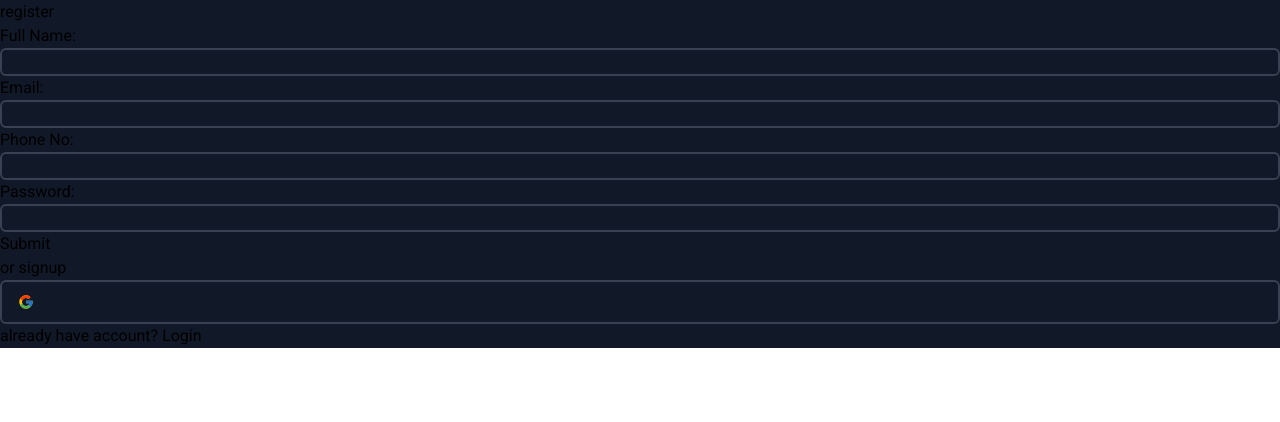
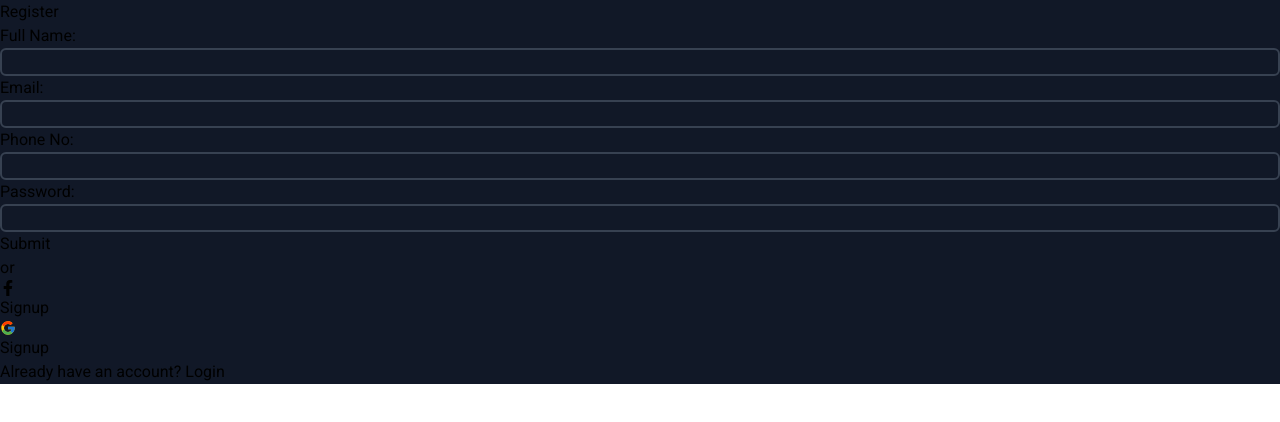
Before and after one commit to au-lex/AUth-REF, a React (Vite) app: page /signup in a window 1280 px wide. Shown: the top 422 px of the page. Built offline with nearby package versions, Linux system fonts and the light colour scheme.

Commit message:
verifcation

```diff
--- a/src/Componets/Onboarding.jsx
+++ b/src/Componets/Onboarding.jsx
@@ -10,7 +10,7 @@ const Onboarding = () => {
       <div className='flex justify-center my-[4rem]'>
         <span  className='text-yellow-500 text-center  text-[40px] '>
             <GrAssistListening  className='text-[6rem] text-center block'/></span>
-        <h1 className='text-white text-center text-[40px]  rello'>xel</h1>
+        <h1 className='text-white text-center text-[40px]  rello'></h1>
       </div>
       <div className="btn">
 <Link to='/signup'>
--- a/src/Pages/Signup.jsx
+++ b/src/Pages/Signup.jsx
@@ -1,79 +1,131 @@
-import React from 'react'
-import { GrAssistListening } from "react-icons/gr";
-import { ImGoogle2 } from "react-icons/im";
+import React, { useState } from 'react';
+import { FaFacebookF } from "react-icons/fa";
 import { FcGoogle } from "react-icons/fc";
+
 const Signup = () => {
+  const [fullName, setFullName] = useState('');
+  const [phoneNumber, setPhoneNumber] = useState('');
+  const [email, setEmail] = useState('');
+  const [password, setPassword] = useState('');
+
+  const fullNameRegex = /^[a-zA-Z\s]+$/;
+  const phoneNumberRegex = /^\+?\d{0,4}?\d{10}$/;
+  const emailRegex = /^[^\s@]+@[^\s@]+\.[^\s@]+$/;
+  const passwordRegex = /^(?=.*[a-z])(?=.*[A-Z])(?=.*\d)(?=.*[!@#$%^&*])[A-Za-z\d!@#$%^&*]{8,}$/;
+
+  const handleSubmit = (e) => {
+    e.preventDefault();
+
+    const isValidFullName = fullNameRegex.test(fullName);
+    const isValidPhoneNumber = phoneNumberRegex.test(phoneNumber);
+    const isValidEmail = emailRegex.test(email);
+    const isValidPassword = passwordRegex.test(password);
+
+    if (isValidFullName && isValidPhoneNumber && isValidEmail && isValidPassword) {
+      // Simulate registration logic (replace with actual API call)
+      console.log('Registration successful!');
+      console.log('User Details:');
+      console.log('Full Name:', fullName);
+      console.log('Phone Number:', phoneNumber);
+      console.log('Email:', email);
+
+      // Clear form after successful registration
+      setFullName('');
+      setPhoneNumber('');
+      setEmail('');
+      setPassword('');
+    }else {
+      // Handle validation errors
+      console.log('Registration failed. Please check your input.');
+
+      if (!isValidFullName) {
+        console.log('Invalid Full Name. It should consist of alphabets and spaces only.');
+      }
+
+      if (!isValidPhoneNumber) {
+        console.log('Invalid Phone Number. Please enter a valid phone number.');
+      }
+
+      if (!isValidEmail) {
+        console.log('Invalid Email. Please enter a valid email address.');
+      }
+
+      if (!isValidPassword) {
+        console.log(' at least one lowercase letter, one uppercase letter, one digit, one special character, and a minimum length of 8 characters.');
+      }
+    }
+  };
+
   return (
-    <>
     <main className='px-[1rem] sign min-h-[100vh]'>
-{/*
-<span  className='text-yellow-500 text-center  text-[40px] '>
-            <GrAssistListening  className='text-[3rem] text-center block'/></span> */}
-
-            <h2 className='text-[2rem] capitalize  text-center  text-slate-100 pt-[2rem]'>register </h2>
-            <form className='mt-[1rem]' >
-
-
+      <h2 className='text-[2rem] capitalize  text-center  text-slate-100 pt-[2rem]'>Register</h2>
+      <form className='mt-[1rem]' onSubmit={handleSubmit}>
         <div className="inputCon">
-                    <label className='block text-slate-300 text-[16px] mb-1' >Full Name:</label>
-                    <input type="text"
-                     className='   bg-transparent  outline-none w-full py-[.6rem]
-                     rounded-[5px] px-4' />
+          <label className='block text-slate-300 text-[16px] mb-1'>Full Name:</label>
+          <input
+            value={fullName}
+            onChange={(e) => setFullName(e.target.value)}
+            type="text"
+            className='bg-transparent outline-none w-full py-[.6rem] rounded-[5px] px-4'
+          />
         </div>
 
-
-
-
-
-
-
+        <div className="inputCon my-[1.5rem]">
+          <label className='block text-slate-300 text-[16px] mb-1'>Email:</label>
+          <input
+            value={email}
+            onChange={(e) => setEmail(e.target.value)}
+            type="email"
+            className='bg-transparent outline-none w-full py-[.6rem] rounded-[5px] px-4'
+          />
+        </div>
 
         <div className="inputCon my-[1.5rem]">
-                    <label className='block text-slate-300 text-[16px] mb-1 ' >  Email:</label>
-                    <input type="text"
-                     className='   bg-transparent  outline-none w-full py-[.6rem]
-                     rounded-[5px] px-4' />
-                </div>
-
-
-                <div className="inputCon my-[1.5rem]">
-                    <label className='block text-slate-300 text-[16px] mb-1 ' >  Phone No:</label>
-                    <input type="text"
-                     className='   bg-transparent  outline-none w-full py-[.6rem]
-                     rounded-[5px] px-4' />
+          <label className='block text-slate-300 text-[16px] mb-1'>Phone No:</label>
+          <input
+            value={phoneNumber}
+            onChange={(e) => setPhoneNumber(e.target.value)}
+            type="text"
+            className='bg-transparent outline-none w-full py-[.6rem] rounded-[5px] px-4'
+          />
         </div>
 
         <div className="inputCon">
-                    <label className='block text-slate-300 text-[16px] mb-1' >Password:</label>
-                    <input type="text"
-                     className='   bg-transparent  outline-none w-full py-[.6rem]
-                     rounded-[5px] px-4' />
+          <label className='block text-slate-300 text-[16px] mb-1'>Password:</label>
+          <input
+            value={password}
+            onChange={(e) => setPassword(e.target.value)}
+            type="password"
+            className='bg-transparent outline-none w-full py-[.6rem] rounded-[5px] px-4'
+          />
+        </div>
+<div className='mt-[2rem]'>
+
+        <button
+          type="submit"
+          className='bg-gray-100 text-[18px] font-semibold cursor-pointer w-full rounded-md outline-none py-3'
+          >
+          Submit
+        </button>
           </div>
 
-                <div className='mt-[2rem]'>
-                    <button className='bg-gray-100 text-[18px]  font-semibold cursor-pointer w-full  rounded-md outline-none py-2'>
-                        Submit</button>
+        <p className='text-center text-gray-300 py-4'>or</p>
+
+        <div className='py-[3px] w-full flex space-x-3 justify-between'>
+          <span className='border w-full flex justify-center py-2 rounded-md'>
+            <FaFacebookF className='text-[2rem] block text-blue-600' />
+            <h2 className='text-slate-200 ml-2 text-[20px]'>Signup</h2>
+          </span>
+          <span className='border w-full flex justify-center py-2 rounded-md'>
+            <FcGoogle className='text-[2rem] block' />
+            <h2 className='text-slate-200 ml-2 text-[20px]'>Signup</h2>
+          </span>
         </div>
 
-                  <p className='text-center text-gray-300 py-4'>or signup  </p>
-
-                  <div className='g py-[3px] w-full flex justify-center'>
-                  <span className='flex'>
-                      {/* <h4>sigup</h4> */}
-                    <FcGoogle className=' text-[2rem] block' />
-                  </span>
-
-                  </div>
-
-                  <p className='text-slate-200 text-center pt-4' > already have account? <span className='text-blue-500 font-bold cursor-pointer'>Login</span></p>
-
-
+        <p className='text-slate-200 text-center pt-4'>Already have an account? <span className='text-blue-500 font-bold cursor-pointer'>Login</span></p>
       </form>
-
-
     </main>
-    </>
-  )
+  );
 }
 
-export default Signup
+export default Signup;
```
Lines whose indentation alone changed are shown as unchanged.
